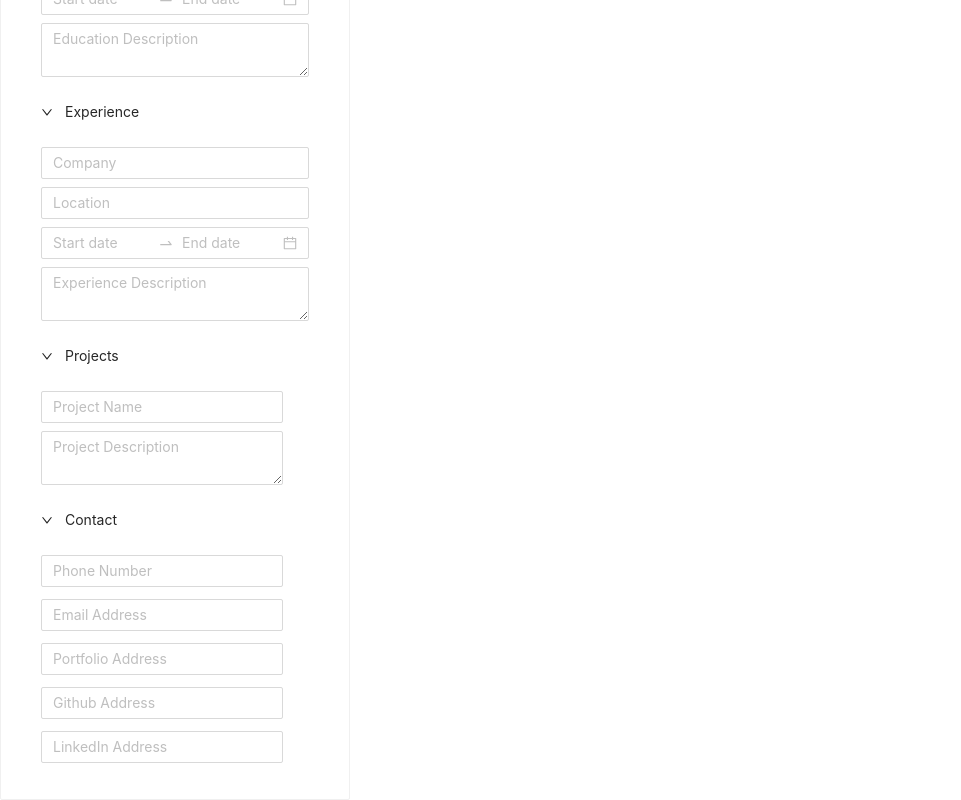
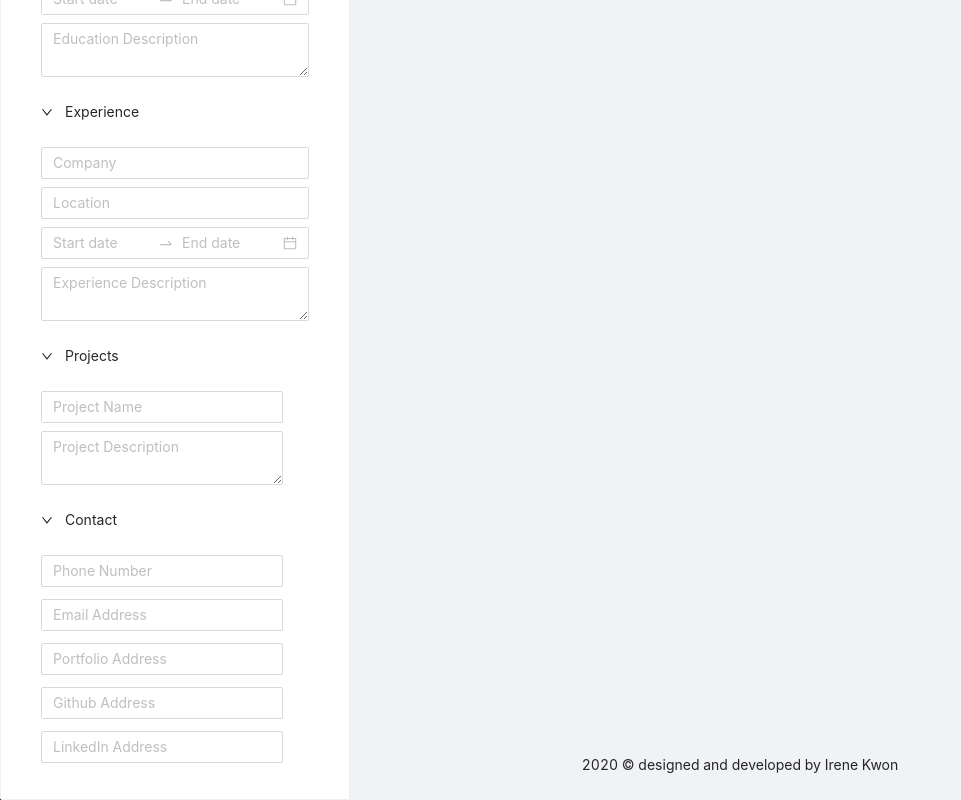
Before and after one commit to irnkwon/resume-maker, a React (Create React App) app: page / in a window 1280 px wide. Shown: the part 339-1139 px from the top of the page, without its empty margins (0-961 px from the left). Built offline with nearby package versions, Linux system fonts and the light colour scheme.

Commit message:
Add handleChange function

```diff
--- a/src/App.css
+++ b/src/App.css
@@ -1 +1,5 @@
 @import '~antd/dist/antd.css';
+
+.main-content {
+    text-align: center;
+}
--- a/src/App.js
+++ b/src/App.js
@@ -4,18 +4,38 @@ import { Card,
   Collapse,
   Input,
   DatePicker,
-  Space } from 'antd';
+  Space,
+  Layout,
+  Typography } from 'antd';
 
-function App() {
+class App extends React.Component {
+
+  constructor(props) {
+    super(props);
+    this.state = {
+      name: ""
+    }
+  }
+
+  handleChange = (e) => {
+    this.setState({ name: e.target.value });
+  }
+
+  render() {
+
     const { Panel } = Collapse;
     const { RangePicker } = DatePicker;
     const { TextArea } = Input;
+    const { Sider, Content, Footer } = Layout;
+    const { Title } = Typography;
+
     return (
-    <div className="App">
+      <Layout>
+        <Sider>
           <Card title="Resume Maker" bordered={true} style={{ width: 350 }}>
             <Collapse defaultActiveKey={['1', '2', '3', '4', '5']} ghost>
               <Panel header="Basic Information" key="1">
-            <Input placeholder="Your Name"></Input>
+                <Input placeholder="Your Name" onChange={this.handleChange}></Input>
               </Panel>
               <Panel header="Education" key="2">
                 <Space direction="vertical">
@@ -50,8 +70,18 @@ function App() {
               </Panel>
             </Collapse>
           </Card>
-    </div>
+        </Sider>
+        <Layout className="main-content">
+          <Content>
+            <Title level={2}>{this.state.name}</Title>
+          </Content>
+          <Footer>
+            2020 © designed and developed by Irene Kwon
+          </Footer>
+        </Layout>
+      </Layout>
     );
+  }
 }
 
 export default App;
```
Lines whose indentation alone changed are shown as unchanged.
